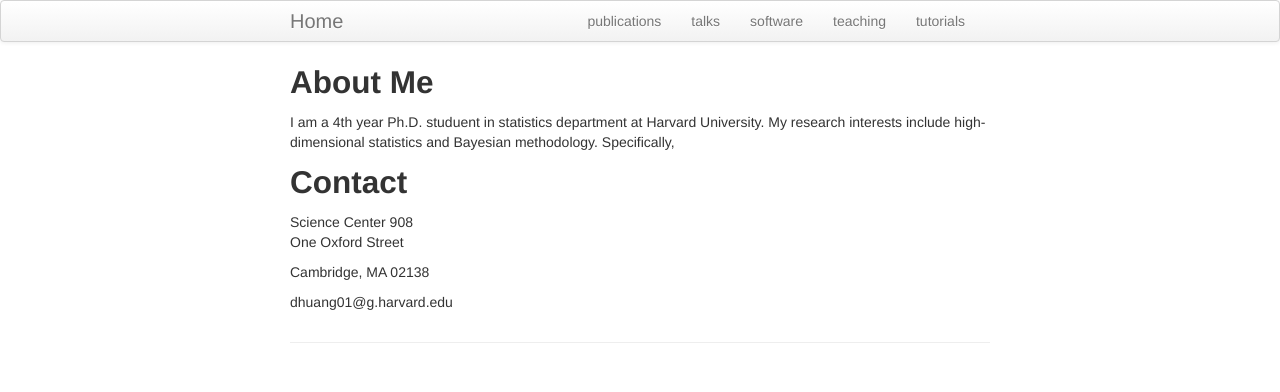
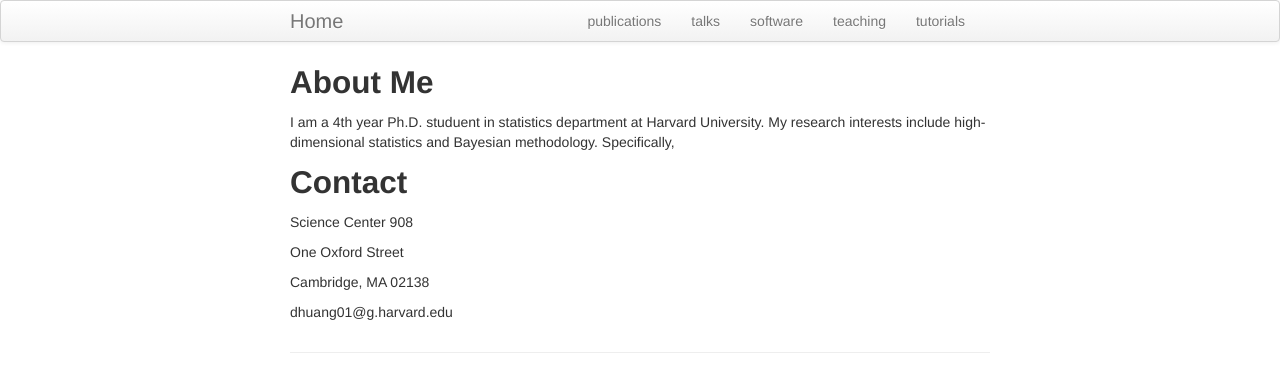
Before and after one commit to stathuang/dmhuang.github.io, a Jekyll site: the page built from index.md, in a window 1280 px wide. Shown: the top 392 px of the page. Built offline with Jekyll 4.4.1, drawn with Linux system fonts in a browser that asks for light colours.

```diff
--- a/index.md
+++ b/index.md
@@ -10,7 +10,8 @@ I am a 4th year Ph.D. studuent in statistics department at Harvard University. M
 
 ## Contact
 
-Science Center 908\\
+Science Center 908
+
 One Oxford Street
 
 Cambridge, MA 02138
```
